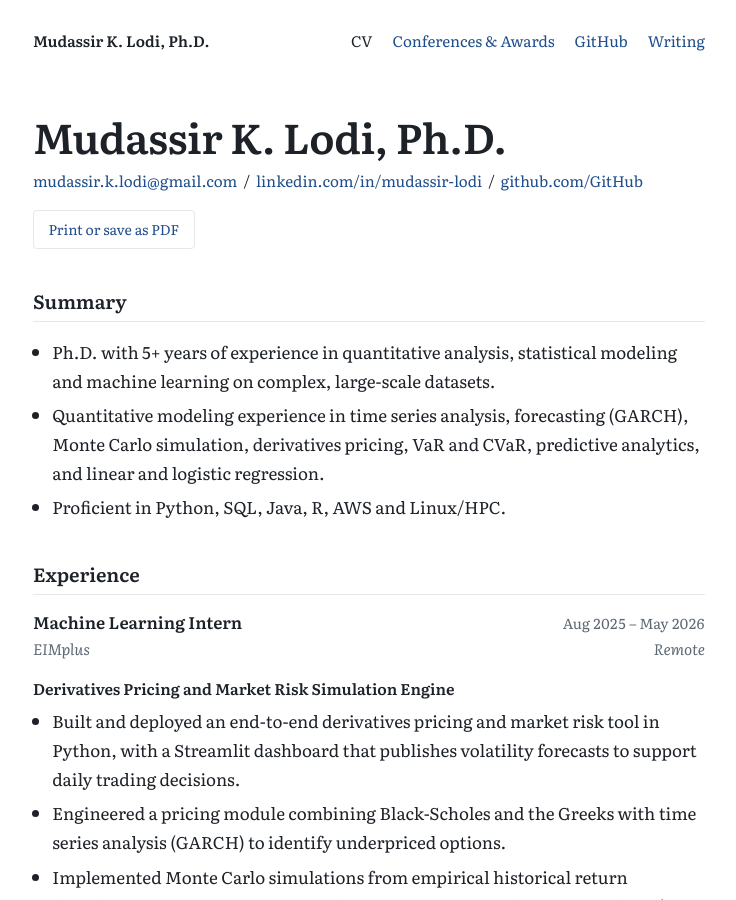
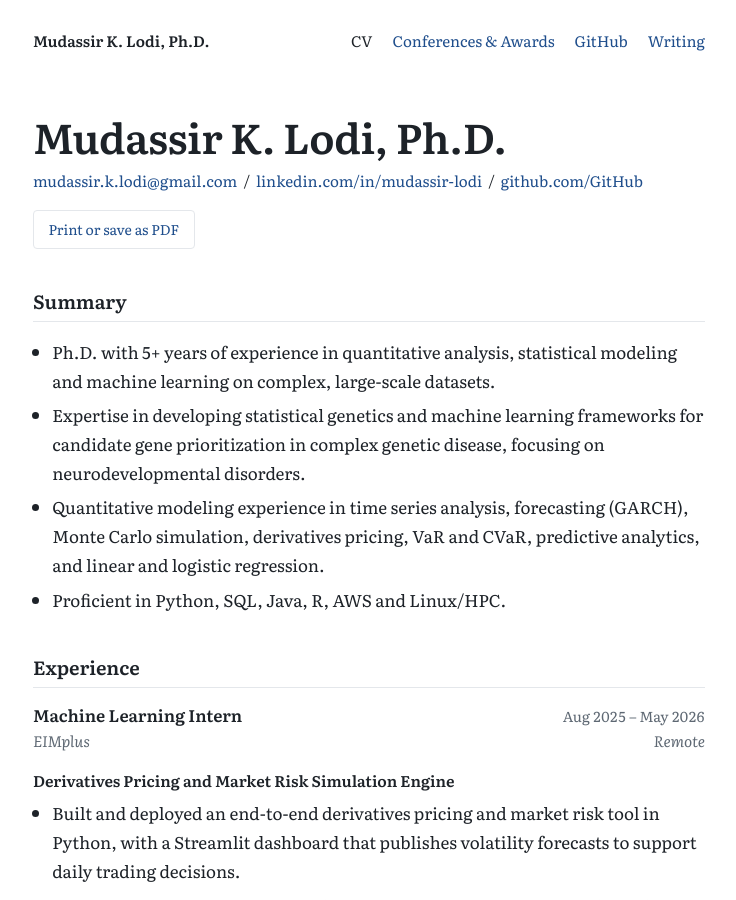
Before and after one commit to mklodi1/mklodi1.github.io, a Jekyll site: the page built from cv/index.html, in a window 1280 px wide and 900 px high. Shown: the whole window, without its empty margins (271-1007 px from the left). Built offline with Jekyll 4.4.1, drawn with Linux system fonts in a browser that asks for light colours.

Commit message:
Add statistical genetics bullet to CV summary
Co-Authored-By: Claude Opus 5.5 <noreply@anthropic.com>
Claude-Session: https://claude.ai/code/session_018B7yRm4wV88UDqtVSP6gVK

```diff
--- a/_data/cv.yml
+++ b/_data/cv.yml
@@ -3,6 +3,7 @@
 
 summary:
   - "Ph.D. with 5+ years of experience in quantitative analysis, statistical modeling and machine learning on complex, large-scale datasets."
+  - "Expertise in developing statistical genetics and machine learning frameworks for candidate gene prioritization in complex genetic disease, focusing on neurodevelopmental disorders."
   - "Quantitative modeling experience in time series analysis, forecasting (GARCH), Monte Carlo simulation, derivatives pricing, VaR and CVaR, predictive analytics, and linear and logistic regression."
   - "Proficient in Python, SQL, Java, R, AWS and Linux/HPC."
 
```
